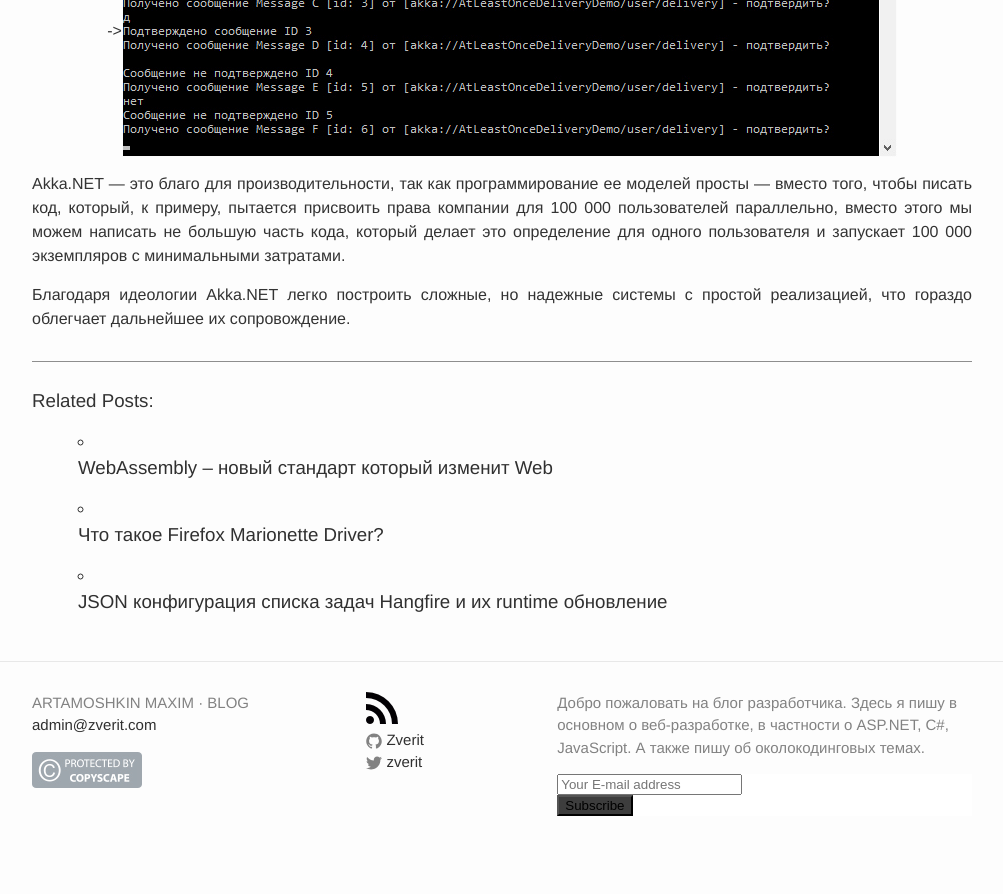
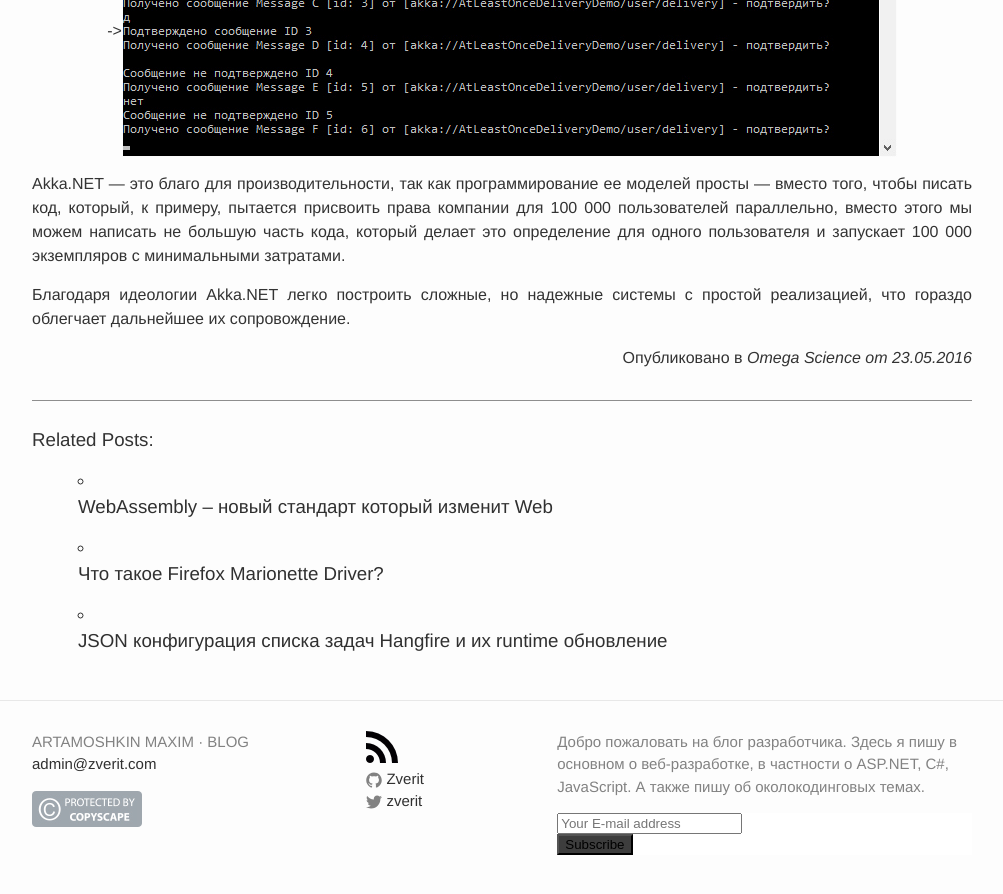
Before and after one commit to martamoshkin/blog.zverit.com, a Jekyll site: the page built from _posts/2016-6-11-akka-net-web-system.md, in a window 1280 px wide and 900 px high, scrolled down 5586 px. Shown: the top 894 px of the window, without its empty margins (138-1141 px from the left). Built offline with Jekyll 4.4.1, drawn with Linux system fonts in a browser that asks for light colours; nearby versions of some CDN libraries; comment, search, counter and statistics services are not loaded; before the commit the page ends 6447 px from its top, so only the background shows below that.

Commit message:
Update 2016-6-11-akka-net-web-system.md

```diff
--- a/_posts/2016-6-11-akka-net-web-system.md
+++ b/_posts/2016-6-11-akka-net-web-system.md
@@ -202,3 +202,7 @@
 Akka.NET — это благо для производительности, так как программирование ее моделей просты — вместо того, чтобы писать код, который, к примеру, пытается  присвоить права компании для 100 000 пользователей параллельно, вместо этого мы можем написать не большую часть кода, который делает это определение для одного пользователя и запускает 100 000 экземпляров с минимальными затратами.
 
 Благодаря идеологии Akka.NET легко построить сложные, но надежные системы с простой реализацией, что гораздо облегчает дальнейшее их сопровождение.
+
+
+{:.right}
+<div>Опубликовано в  <i>Omega Science от 23.05.2016</i></div>
```
